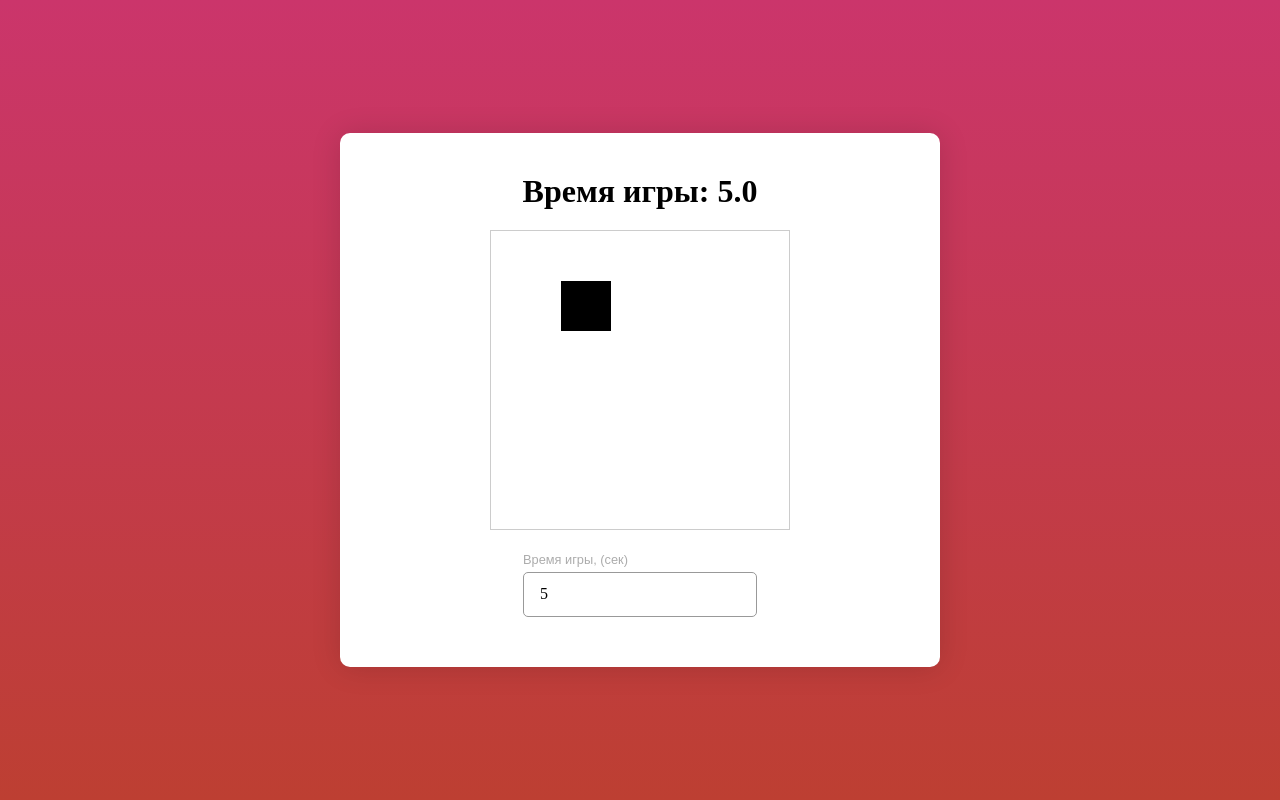
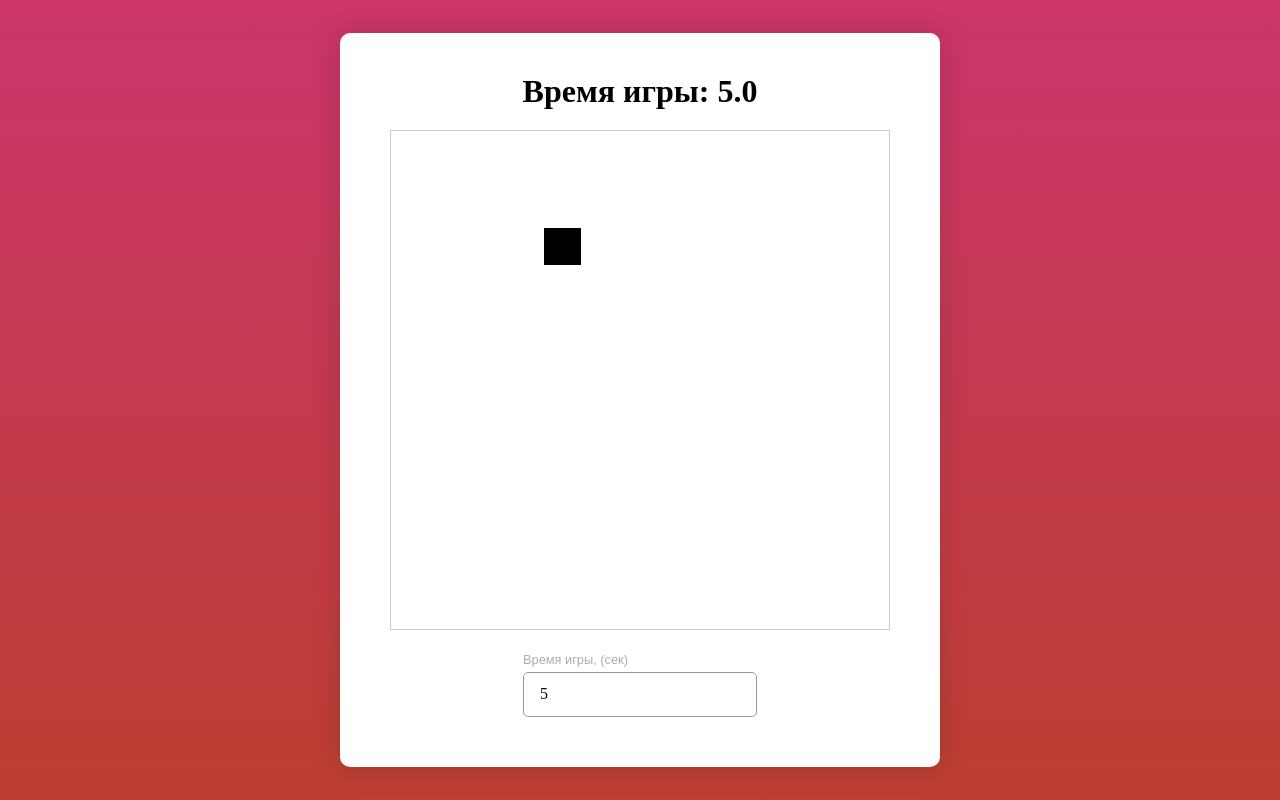
Before and after one commit to a1exweb/clickerGame, a plain HTML site: page index.html in a window 1280 px wide. Both pictures are taken after a click on the button "Начать". Drawn offline with Linux system fonts and the light colour scheme.

Commit message:
fead: add function getRandom

```diff
--- a/index.js
+++ b/index.js
@@ -23,14 +23,22 @@ function handleBoxClick(event) {
 function renderBox() {
     $game.innerHTML = ''
     var box = document.createElement('div')
+    var boxSize = getRandom(10, 50)
+    var gameSize = $game.getBoundingClientRect()
+    var maxTop = gameSize.height - boxSize
+    var maxLeft = gameSize.width - boxSize
 
-    box.style.height = box.style.width = '50px'
+    box.style.height = box.style.width = boxSize + 'px'
     box.style.position = 'absolute'
     box.style.backgroundColor = '#000'
-    box.style.top = '50px'
-    box.style.left = '70px'
+    box.style.top = getRandom(0, maxTop) + 'px'
+    box.style.left = getRandom(0, maxLeft) + 'px'
     box.style.cursor = 'pointer'
     box.setAttribute('data-box', 'true')
 
     $game.insertAdjacentElement('afterbegin', box)
 }
+
+function getRandom(min, max) {
+    return Math.floor(Math.random() * (max - min) + min)
+}
--- a/styles.css
+++ b/styles.css
@@ -83,10 +83,10 @@ body {
   justify-content: center;
   border: 1px solid #ccc;
   background: #ccc;
-  min-height: 300px;
-  min-width: 300px;
-  max-width: 300px;
-  max-height: 300px;
+  min-height: 500px;
+  min-width: 500px;
+  max-width: 500px;
+  max-height: 500px;
 }
 
 .hide {
```
